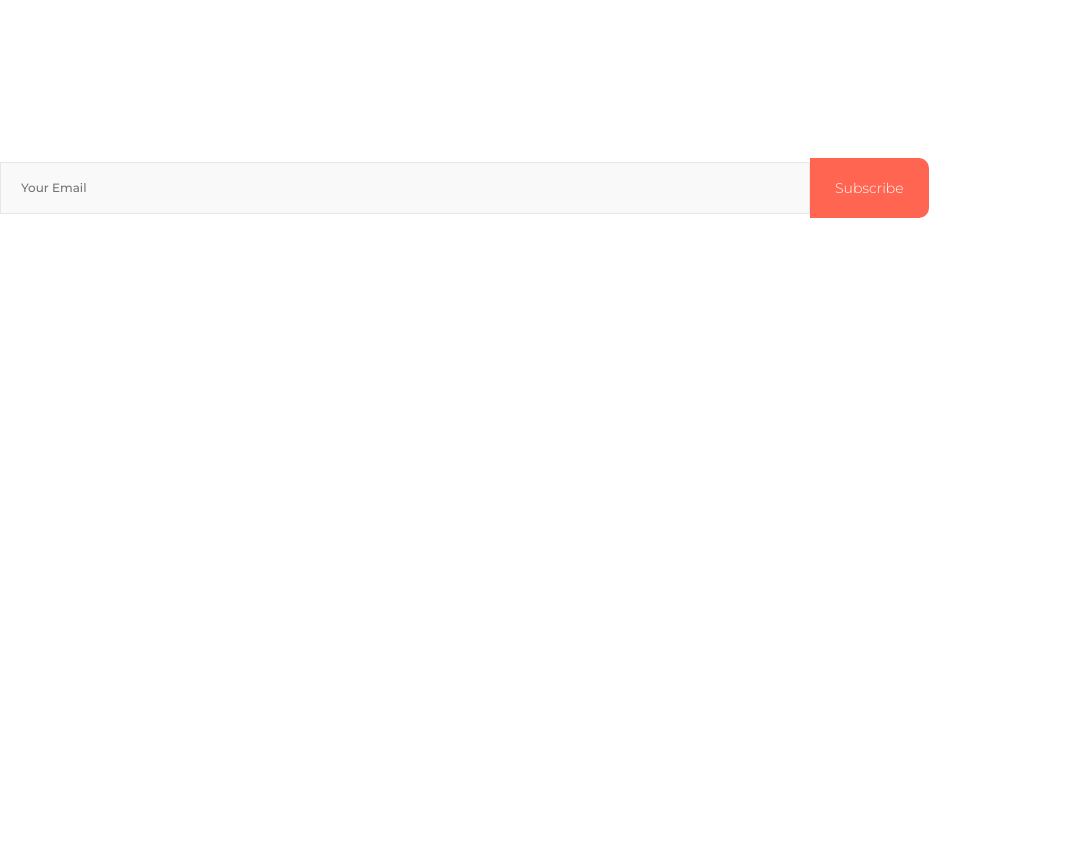
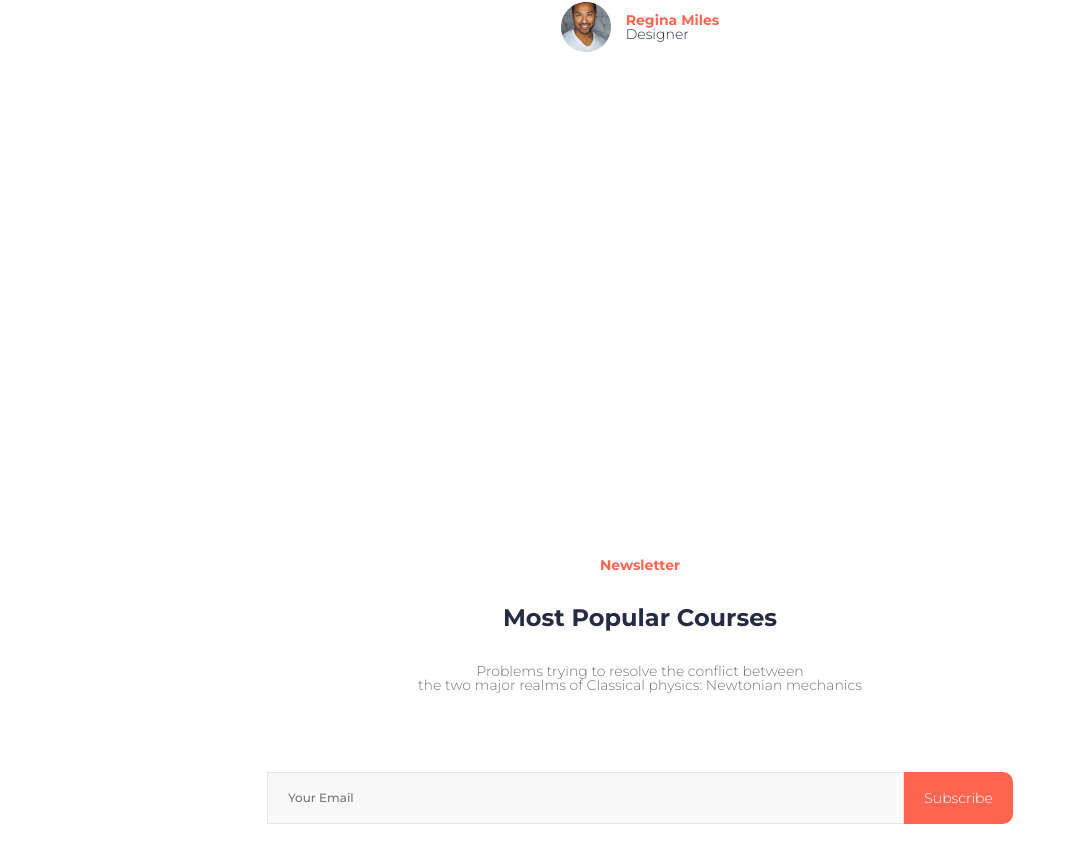
Before and after one commit to repsweet080303/react-training, a React (Vite) app in the folder practice-one/: page / in a window 1280 px wide. Shown: the part 7657-8520 px from the top of the page, without its empty margins (0-1076 px from the left). Before the commit the page ends 7875 px from the top, so only its background shows below. Built offline with nearby package versions, Linux system fonts and the light colour scheme; the HTML template or start-up script is replaced by a standard one.

Commit message:
#125 create newsletter layout

```diff
--- a/practice-one/src/components/common/Form/index.tsx
+++ b/practice-one/src/components/common/Form/index.tsx
@@ -3,8 +3,8 @@ import { IInput } from '@/types/interfaces';
 import Button from '@/components/common/Button';
 
 const Form = ({ placeholder, type, children }: IInput) => (
-  <form action="" className="form-group">
-    <input type={type} className="form-email" placeholder={placeholder} />
+  <form action="" className="form__group">
+    <input type={type} className="form__email" placeholder={placeholder} />
     <Button size="md" variant="primary" type="button" additionalClass="btn__subscribe">{children}</Button>
   </form>
 );
--- /dev/null
+++ b/practice-one/src/components/layouts/Newsletters.tsx
@@ -0,0 +1,50 @@
+import React from 'react';
+import Typo from '@/components/common/Typo';
+import Form from '@/components/common/Form';
+
+const Newsletter = () => (
+  <section className="newsletter">
+    <div className="container--large">
+      <div className="newsletter__content">
+        <Typo
+          additionalTypo="newsletter__text"
+          statusTypo="typo__primary"
+          sizeTypo="xs"
+          tagTypo="h5"
+          weightTypo="typo__bold"
+          classTypo="typo__tag"
+        >
+          Newsletter
+        </Typo>
+        <Typo
+          additionalTypo="newsletter__text"
+          statusTypo="typo__secondary"
+          sizeTypo="lg"
+          tagTypo="h3"
+          weightTypo="typo__bold"
+          classTypo="typo__head"
+        >
+          Most Popular Courses
+        </Typo>
+        <Typo
+          additionalTypo="newsletter__text"
+          statusTypo="typo__paragraph"
+          sizeTypo="xs"
+          tagTypo="p"
+          weightTypo="typo__regular"
+          classTypo="typo__desc"
+        >
+          Problems trying to resolve the conflict between
+          <br />
+          the two major realms of Classical physics: Newtonian mechanics
+        </Typo>
+      </div>
+      <div className="newsletter__form">
+        <Form placeholder="Your Email" type="email">
+          Subscribe
+        </Form>
+      </div>
+    </div>
+  </section>
+);
+export default Newsletter;
--- a/practice-one/src/pages/HomePage.tsx
+++ b/practice-one/src/pages/HomePage.tsx
@@ -6,10 +6,10 @@ import Company from '@/components/layouts/Company';
 import PopularCourse from '@/components/layouts/PopularCourse';
 import WatchPlan from '@/components/layouts/WatchPlan';
 import Testimonial from '@/components/layouts/Testimonial';
-import Input from '@/components/common/Form';
+import Newsletter from '@/components/layouts/Newsletters';
 
 const HomePage = () => (
-  <div className='cover'>
+  <div className="cover">
     <Header />
     <Hero />
     <Banner />
@@ -17,9 +17,7 @@ const HomePage = () => (
     <PopularCourse />
     <WatchPlan />
     <Testimonial />
-    <Input placeholder='Your Email' type='email'>
-      Subscribe
-    </Input>
+    <Newsletter />
   </div>
 );
 
--- a/practice-one/src/styles/components/_button.scss
+++ b/practice-one/src/styles/components/_button.scss
@@ -102,8 +102,12 @@
 
   &__subscribe {
     margin: 0;
-    padding: 21px 25px;
+    padding: 16px 20px;
     border-radius: $btn-border-left-radius;
     font-family: $font-family-quaterdary;
+
+    @include desktop {
+      padding: 21px 25px;
+    }
   }
 }
--- a/practice-one/src/styles/components/_form.scss
+++ b/practice-one/src/styles/components/_form.scss
@@ -1,4 +1,5 @@
-.form-email {
+.form {
+  &__email {
     width: 60%;
     height: 45px;
     padding: 0 20px;
@@ -19,3 +20,9 @@
       font-size: $font-size-xsm;
     }
   }
+
+  &__group {
+    display: flex;
+    justify-content: center;
+  }
+}
--- a/practice-one/src/styles/layouts/_index.scss
+++ b/practice-one/src/styles/layouts/_index.scss
@@ -4,3 +4,4 @@
 @import 'popular';
 @import 'watchPlan';
 @import 'testimonials';
+@import 'newsletter';
--- /dev/null
+++ b/practice-one/src/styles/layouts/_newsletter.scss
@@ -0,0 +1,17 @@
+.newsletter {
+  &__content {
+    height: 134px;
+    display: flex;
+    flex-direction: column;
+    justify-content: space-between;
+    align-items: center;
+  }
+
+  &__text {
+    text-align: center;
+  }
+
+  &__form {
+    padding: 80px 0 160px 0;
+  }
+}
--- a/practice-one/src/styles/layouts/_testimonials.scss
+++ b/practice-one/src/styles/layouts/_testimonials.scss
@@ -12,6 +12,7 @@
   }
 
   &__feedback {
+    padding: 80px 0 160px 0;
     width: 500px;
     margin: 0 auto;
     position: relative;
```
Lines whose indentation alone changed are shown as unchanged.
